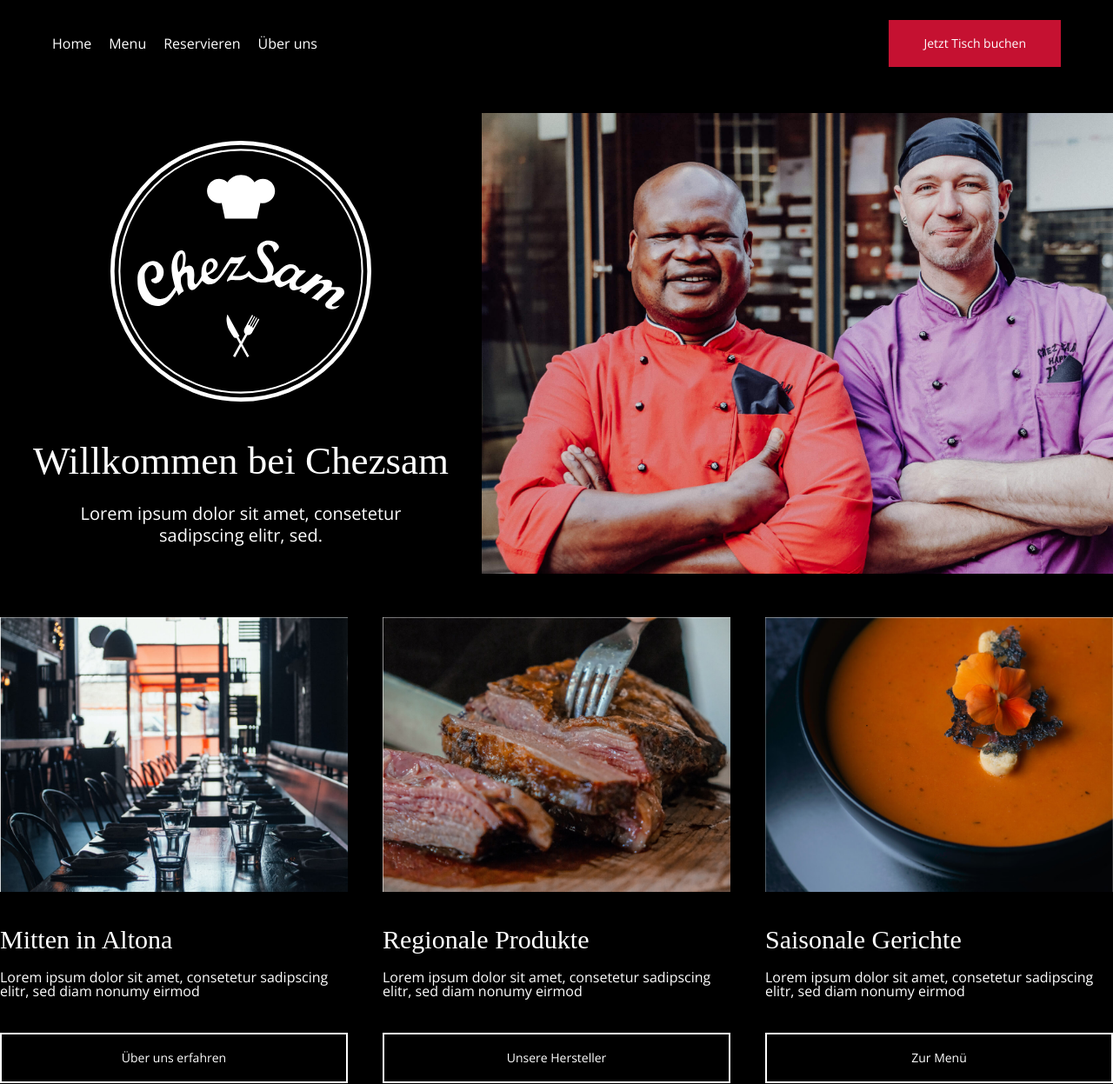
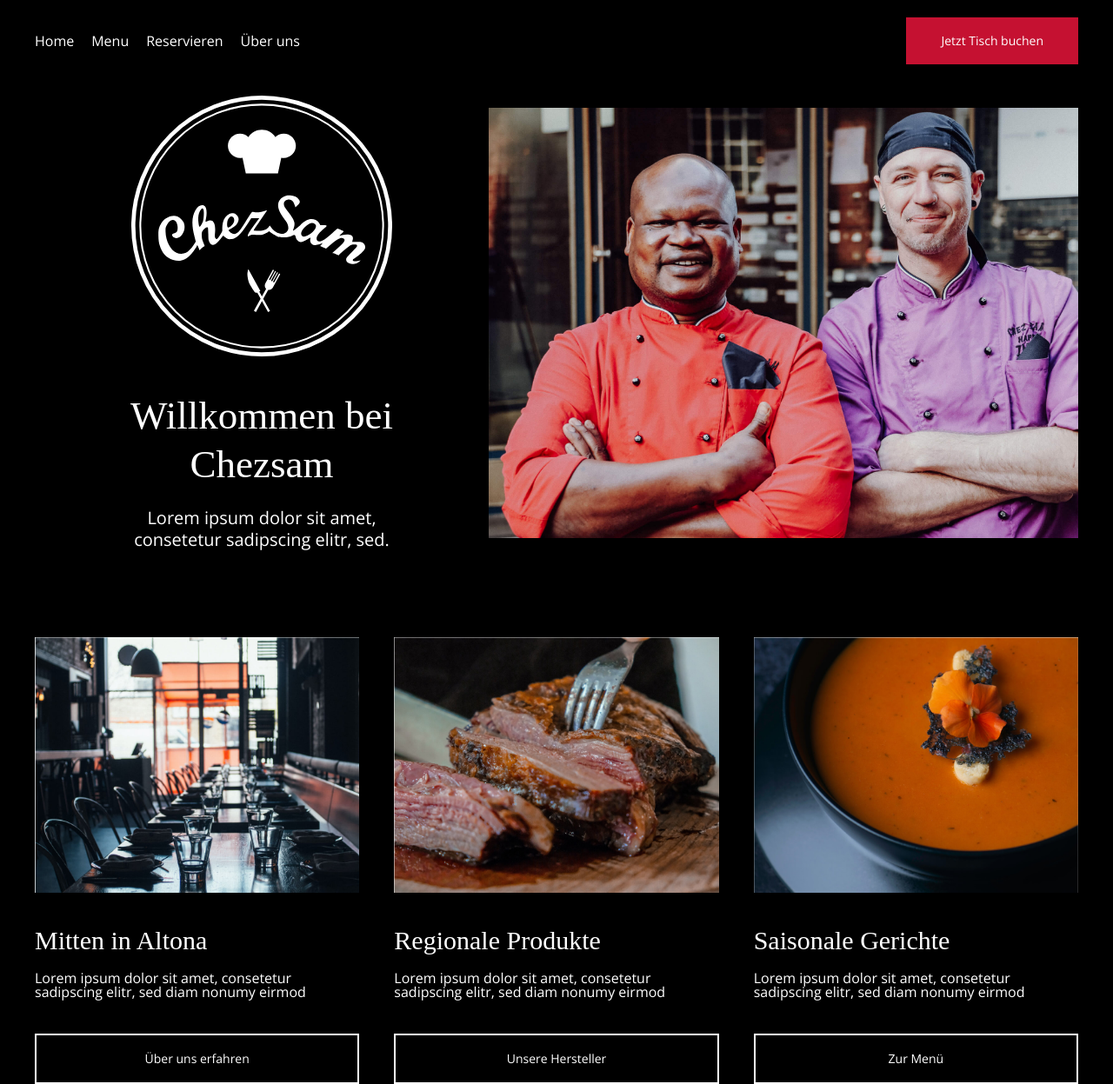
Before and after one commit to katja-runge-olivera/chezsam-website, a Gatsby site: page / in a window 1280 px wide. Shown: the whole page at 87% size. Built offline with nearby package versions, Linux system fonts and the light colour scheme; Gatsby itself is replaced by a stand-in of ours; a web font is replaced by a local one.

Commit message:
fix: css of hero section

```diff
--- a/src/components/Button/styles.module.scss
+++ b/src/components/Button/styles.module.scss
@@ -1,5 +1,3 @@
-@use '../../styles/breakpoints.scss' as *;
-
 .button {
     display: block;
     padding: 15px 20px;
@@ -7,13 +5,15 @@
     color: #fff;
     font-size: 14px;
 
-    @include md {
+    @media (min-width: 768px) {
         padding: 20px 40px;
     }
+
+
 }
 
 .buttonRed {
-    background-color: #c51131;
+    background-color: #C51131;
 }
 
 .buttonGhost {
--- a/src/components/Columns/styles.module.scss
+++ b/src/components/Columns/styles.module.scss
@@ -1,12 +1,28 @@
-@use '../../styles/breakpoints.scss' as *;
+@use '../../styles/index.scss' as *;
 
 .root {
     display: grid;
     margin-top: 50px;
     grid-gap: 20px 40px;
+    margin: 0 20px;
 
-    @include md {
+    @media (min-width: 768px) {
         grid-template-columns: repeat(3, 1fr);
+        margin: 0 40px;
+    }
+}
+
+.column {
+    box-sizing: border-box;
+    margin-bottom: 50px;
+
+    @media (min-width: 768px) {
+        margin-right: 20px;
+        margin-bottom: 0;
+    }
+
+    @media (min-width: 1080px) {
+        margin-right: 40px;
     }
 }
 
@@ -15,11 +31,11 @@
     flex: 1;
     margin-top: 40px;
 
-    @include md {
+    @media (min-width: 768px) {
         font-size: 20px;
     }
 
-    @include lg {
+    @media (min-width: 1080px) {
         font-size: 30px;
         margin-top: 40px;
     }
--- a/src/components/Hero/styles.module.scss
+++ b/src/components/Hero/styles.module.scss
@@ -1,20 +1,23 @@
 @use '../../styles/constants.scss' as *;
-@use '../../styles/breakpoints.scss' as *;
 
 .root {
     display: flex;
     flex-direction: column-reverse;
+    background-color: $mainBackgroundColor;
+    height: 100%;
+    padding: 40px 20px 60px;
 
-    @include lg {
+    @media (min-width: 991px) {
         flex-direction: row;
         justify-content: space-between;
+        padding: 20px 40px 100px;
     }
 }
 
 .content {
     align-self: center;
 
-    @include md {
+    @media (min-width: 768px) {
         width: 40%;
         padding: 0 35px;
     }
@@ -26,13 +29,13 @@
         max-height: 200px;
         padding-top: 40px;
 
-        @include lg {
+        @media (min-width: 991px) {
             padding-top: 0;
             max-width: 250px;
             max-height: 250px;
         }
 
-        @include lg {
+        @media (min-width: 1080px) {
             max-width: 300px;
             max-height: 300px;
         }
@@ -50,11 +53,11 @@
         line-height: 125%;
         padding-top: 20px;
 
-        @include md {
+        @media (min-width: 768px) {
             font-size: 28px;
         }
 
-        @include lg {
+        @media (min-width: 991px) {
             padding-top: 40px;
             font-size: 38px;
         }
@@ -71,14 +74,14 @@
         color: $textColor;
         padding-top: 10px;
 
-        @include md {
+        @media (min-width: 768px) {
             width: 80%;
             padding-top: 20px;
             margin: 0 auto;
             font-size: 18px;
         }
 
-        @include lg {
+        @media (min-width: 1080px) {
             font-size: 20px;
         }
     }
@@ -88,7 +91,7 @@
     width: 100%;
     height: 100%;
 
-    @include lg {
+    @media (min-width: 991px) {
         align-self: center;
         width: 60%;
     }
@@ -97,7 +100,7 @@
         height: 350px;
         object-position: top;
 
-        @include lg {
+        @media (min-width: 991px) {
             height: auto;
         }
     }
--- a/src/components/Layout/index.tsx
+++ b/src/components/Layout/index.tsx
@@ -4,8 +4,8 @@ import { TopBar } from '../TopBar';
 import * as styles from './styles.module.scss';
 
 export const Layout = ({ children }: { children?: React.ReactNode }) => (
-    <>
+    <React.Fragment>
         <TopBar />
         <div className={styles.container}>{children}</div>
-    </>
+    </React.Fragment>
 );
--- a/src/components/Layout/styles.module.scss
+++ b/src/components/Layout/styles.module.scss
@@ -1,5 +1,5 @@
 @use '../../styles/constants.scss' as *;
 
 .container {
-    padding-top: 130px;
+    padding-top: 90px;
 }
--- a/src/components/MenuItemList/styles.module.scss
+++ b/src/components/MenuItemList/styles.module.scss
@@ -6,7 +6,7 @@
     display: grid;
     grid-gap: $stdOffset;
 
-    @include md {
+    @include breakpointMedium {
         grid-template-columns: repeat(2, 1fr);
     }
 }
--- a/src/components/TopBar/index.tsx
+++ b/src/components/TopBar/index.tsx
@@ -1,11 +1,12 @@
+import React from 'react';
+
 import { Link } from 'gatsby';
-import React from 'react';
 import { Button } from '../Button';
+
 import * as styles from './styles.module.scss';
 
 export const TopBar = () => (
     <nav className={styles.root}>
-        <div className={styles.inner}>
         <div className={styles.desktopNavigation}>
             <ul className={styles.navList}>
                 <li className={styles.navItem}>
@@ -41,6 +42,5 @@ export const TopBar = () => (
             buttonHref="#reservieren"
             buttonColor="buttonRed"
         />
-        </div>
     </nav>
 );
--- a/src/components/TopBar/styles.module.scss
+++ b/src/components/TopBar/styles.module.scss
@@ -1,30 +1,24 @@
 @use '../../styles/constants.scss' as *;
-@use '../../styles/mixins.scss' as *;
-@use '../../styles/breakpoints.scss' as *;
 
 .root {
-    position: fixed;
-    top: 0;
-    left: 0;
-    z-index: 1;
-    width: 100%;
-    height: 100px;
-    display: flex;
-    align-items: center;
-    background-color: $mainBackgroundColor;
-}
-
-.inner {
-    @include alignmentContainer;
     display: flex;
     justify-content: space-between;
     width: 100%;
+    box-sizing: border-box;
+    padding: 20px;
+    background-color: $mainBackgroundColor;
+    position: fixed;
+    z-index: 1;
+
+    @media (min-width: 768px) {
+        padding: 20px 40px;
+    }
 }
 
 .desktopNavigation {
     display: none;
 
-    @include md {
+    @media (min-width: 768px) {
         display: initial;
     }
 }
@@ -33,7 +27,7 @@
     height: 100%;
     align-self: center;
 
-    @include md {
+    @media (min-width: 768px) {
         display: none;
     }
 
@@ -42,15 +36,13 @@
             width: 40px;
         }
     }
+
 }
 
 .navList {
     display: flex;
     align-items: center;
     height: 100%;
-    margin: 0;
-    padding: 0;
-    list-style-type: none;
 }
 
 .navItem {
@@ -59,4 +51,5 @@
         margin-right: 20px;
         color: $textColor;
     }
+
 }
--- a/src/styles/breakpoints.scss
+++ b/src/styles/breakpoints.scss
@@ -2,13 +2,13 @@ $screen-small-min: 576px;
 $screen-medium-min: 768px;
 $screen-large-min: 992px;
 
-@mixin sm {
+@mixin breakpointSmall {
     @media (min-width: #{$screen-small-min}) {
         @content;
     }
 }
 
-@mixin md {
+@mixin breakpointMedium {
     @media (min-width: #{$screen-medium-min}) {
         @content;
     }
--- a/src/styles/mixins.scss
+++ b/src/styles/mixins.scss
@@ -6,7 +6,7 @@
     padding: 20px;
     box-sizing: border-box;
 
-    @include md {
+    @include breakpointMedium {
         padding-left: 60px;
         padding-right: 60px;
     }
```
Also changed, not shown: src/styles/index.scss (line endings or trailing spaces). Lines whose indentation alone changed are shown as unchanged.
